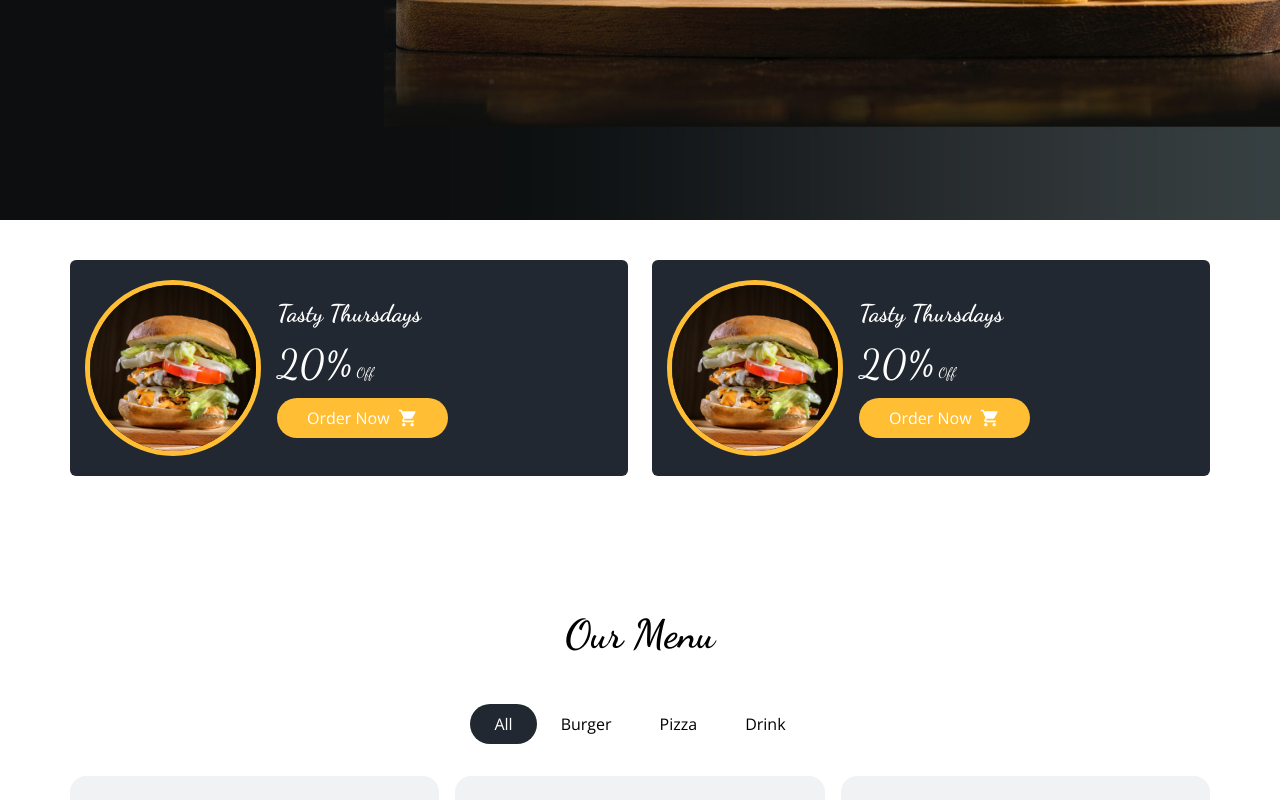
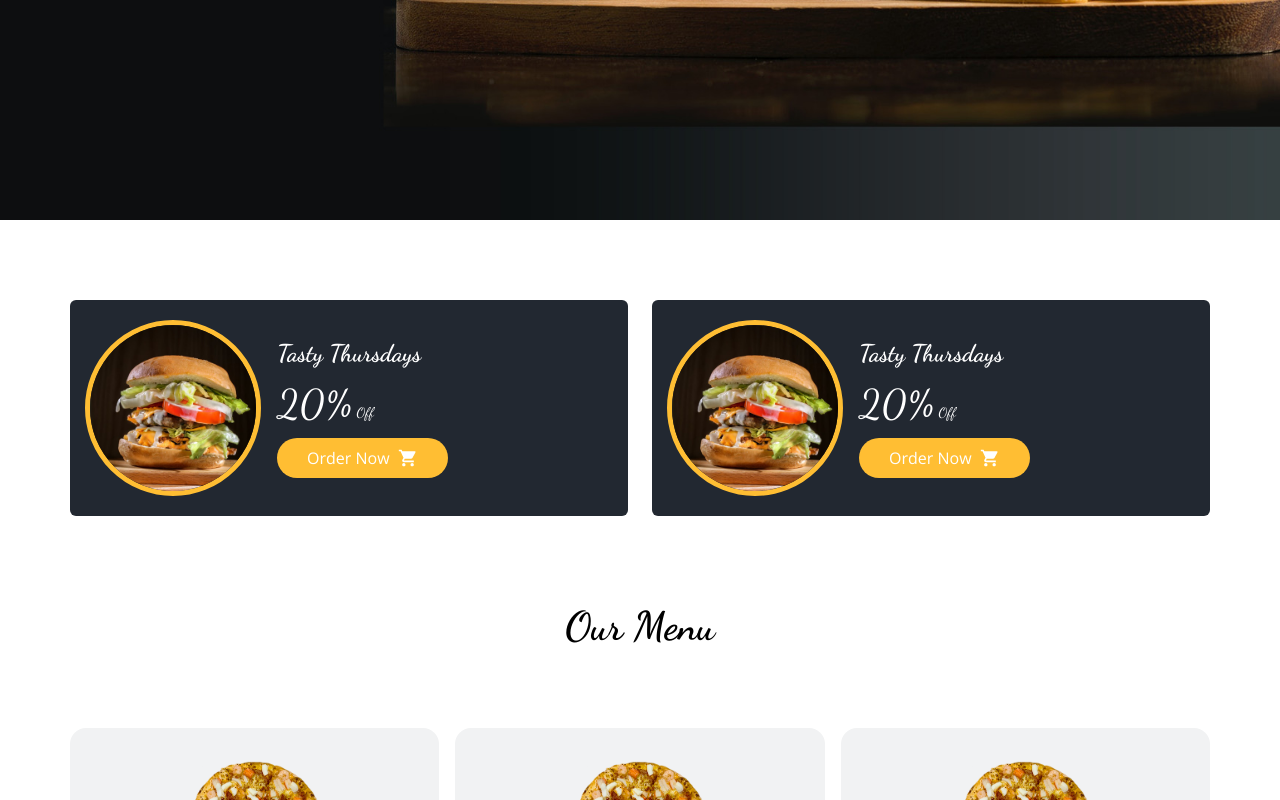
Before and after one commit to serkancan006/foot-ordering, a Next.js app: page /home in a window 1280 px wide. Shown: the part 580-1380 px from the top of the page. Built offline with nearby package versions, Linux system fonts and the light colour scheme.

Commit message:
Bölüm 14 Ders 70 sonu

```diff
--- a/components/product/MenuWrapper.jsx
+++ b/components/product/MenuWrapper.jsx
@@ -1,22 +1,28 @@
-import React from "react";
+import React, { useState } from "react";
 import Title from "../ui/Title";
 import MenuItem from "./MenuItem";
 
-const MenuWrapper = () => {
+const MenuWrapper = ({ categoryList }) => {
+  const [active, setActive] = useState(0);
   return (
-    <div className="container mx-auto mb-16 ">
-      <div className="flex flex-col items-center  w-full">
+    <div className="container mx-auto  mb-16">
+      <div className="flex flex-col items-center w-full">
         <Title addClass="text-[40px]">Our Menu</Title>
         <div className="mt-10">
-          <button className="px-6 py-2 bg-secondary rounded-3xl text-white">
-            All
-          </button>
-          <button className="px-6 py-2  rounded-3xl ">Burger</button>
-          <button className="px-6 py-2  rounded-3xl ">Pizza</button>
-          <button className="px-6 py-2  rounded-3xl ">Drink</button>
+          {categoryList &&
+            categoryList.map((category, index) => (
+              <button
+                className={`px-6 py-2  rounded-3xl ${
+                  index === active && "bg-secondary text-white"
+                }`}
+                key={category._id}
+                onClick={() => setActive(index)}
+              >
+                {category.title}
+              </button>
+            ))}
         </div>
       </div>
-
       <div className="mt-8 grid md:grid-cols-3 sm:grid-cols-2 grid-cols-1 gap-4">
         <MenuItem />
         <MenuItem />
@@ -25,7 +31,6 @@ const MenuWrapper = () => {
         <MenuItem />
         <MenuItem />
         <MenuItem />
-
       </div>
     </div>
   );
--- a/components/ui/Campaigns.jsx
+++ b/components/ui/Campaigns.jsx
@@ -5,22 +5,20 @@ import { MdShoppingCart } from "react-icons/md";
 const CampaignItem = () => {
   return (
     <div className="bg-secondary flex-1 rounded-md py-5 px-[15px] flex items-center gap-x-4">
-      <div
-        className="relative md:w-44 md:h-44 w-36 h-36 after:content-['']
-       border-[5px] border-primary rounded-full overflow-hidden"
-      >
+      <div className="relative md:w-44 md:h-44 w-36 h-36 after:content-['']   border-[5px] border-primary rounded-full overflow-hidden">
         <Image
           src="/images/o1.jpg"
+          alt=""
           layout="fill"
-          alt=""
+          className="hover:scale-105 transition-all"
           objectFit="cover"
-          className="hover:scale-105 transition-all"
+          priority
         />
       </div>
       <div className="text-white">
         <Title addClass="text-2xl">Tasty Thursdays</Title>
         <div className="font-dancing my-1">
-          <span className="text-[40px] ">20%</span>
+          <span className="text-[40px]">20%</span>
           <span className="text-sm inline-block ml-1">Off</span>
         </div>
         <button className="btn-primary flex items-center gap-x-2">
@@ -33,7 +31,7 @@ const CampaignItem = () => {
 
 const Campaigns = () => {
   return (
-    <div className="flex justify-between container mx-auto py-32 gap-6 flex-wrap">
+    <div className="flex justify-between container mx-auto py-20 gap-6 flex-wrap">
       <CampaignItem />
       <CampaignItem />
     </div>
--- a/components/ui/Carousel.jsx
+++ b/components/ui/Carousel.jsx
@@ -1,5 +1,4 @@
 import Image from "next/image";
-import React from "react";
 import Title from "./Title";
 import Slider from "react-slick";
 
@@ -24,14 +23,15 @@ const Carousel = () => {
   };
 
   return (
-    <div className="h-screen container mx-auto w-full -my-[88px]">
-      <div className="absolute top-0 left-0 h-full w-full ">
+    <div className="h-screen w-full container mx-auto -mt-[88px]">
+      <div className="absolute top-0 left-0 w-full h-full">
         <div className="relative h-full w-full">
           <Image
             src="/images/hero-bg.jpg"
             alt=""
             layout="fill"
             objectFit="cover"
+            priority
           />
         </div>
       </div>
--- a/pages/home/index.jsx
+++ b/pages/home/index.jsx
@@ -1,23 +1,21 @@
 import React from "react";
+import About from "../../components/ui/About";
+import Campaigns from "../../components/ui/Campaigns";
 import Carousel from "../../components/ui/Carousel";
-import Campaigns from "../../components/ui/Campaigns";
+import Customers from "../../components/customers/Customers";
 import MenuWrapper from "../../components/product/MenuWrapper";
-import About from "../../components/ui/About";
-import Customers from "../../components/customers/Customers";
-import Reservation from "@/components/ui/Reservation";
+import Reservation from "../../components/ui/Reservation";
 
-const Index = () => {
+const Index = ({ categoryList }) => {
   return (
-    <div>
     <React.Fragment>
       <Carousel />
       <Campaigns />
-        <MenuWrapper />
+      <MenuWrapper categoryList={categoryList} />
       <About />
+      <Reservation />
       <Customers />
-        <Reservation />
     </React.Fragment>
-    </div>
   );
 };
 
--- a/pages/index.jsx
+++ b/pages/index.jsx
@@ -4,7 +4,7 @@ import Home from "./home";
 import Input from "@/components/form/Input";
 import Footer from "../components/layout/Footer";
 
-export default function Index() {
+export default function Index({ categoryList }) {
   return (
     <div className="">
       <Head>
@@ -19,7 +19,16 @@ export default function Index() {
           crossOrigin="true"
         />
       </Head>
-      <Home />
+      <Home categoryList={categoryList} />
     </div>
   );
 }
+
+export const getServerSideProps = async () => {
+  const res = await axios.get(`${process.env.NEXT_PUBLIC_API_URL}/categories`);
+  return {
+    props: {
+      categoryList: res.data ? res.data : [],
+    },
+  };
+};
--- a/pages/menu/index.jsx
+++ b/pages/menu/index.jsx
@@ -1,12 +1,22 @@
-import MenuWrapper from '@/components/product/MenuWrapper'
-import React from 'react'
+import axios from "axios";
+import React from "react";
+import MenuWrapper from "../../components/product/MenuWrapper";
 
-const Index = () => {
+const Index = ({ categoryList }) => {
   return (
-    <div className='pt-10'>
-        <MenuWrapper />
+    <div className="pt-10">
+      <MenuWrapper categoryList={categoryList} />
     </div>
-  )
-}
+  );
+};
 
-export default Index
+export const getServerSideProps = async () => {
+  const res = await axios.get(`${process.env.NEXT_PUBLIC_API_URL}/categories`);
+  return {
+    props: {
+      categoryList: res.data ? res.data : [],
+    },
+  };
+};
+
+export default Index;
```
Lines whose indentation alone changed are shown as unchanged.
